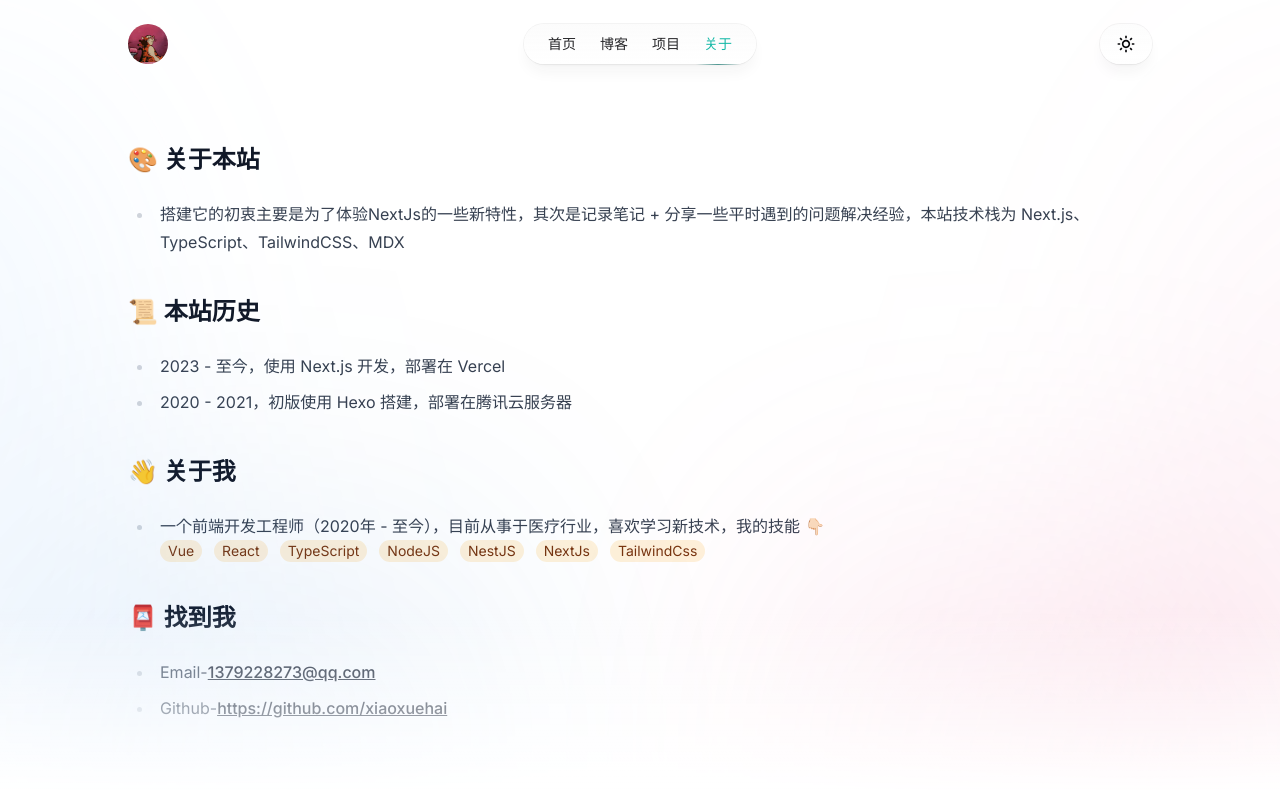
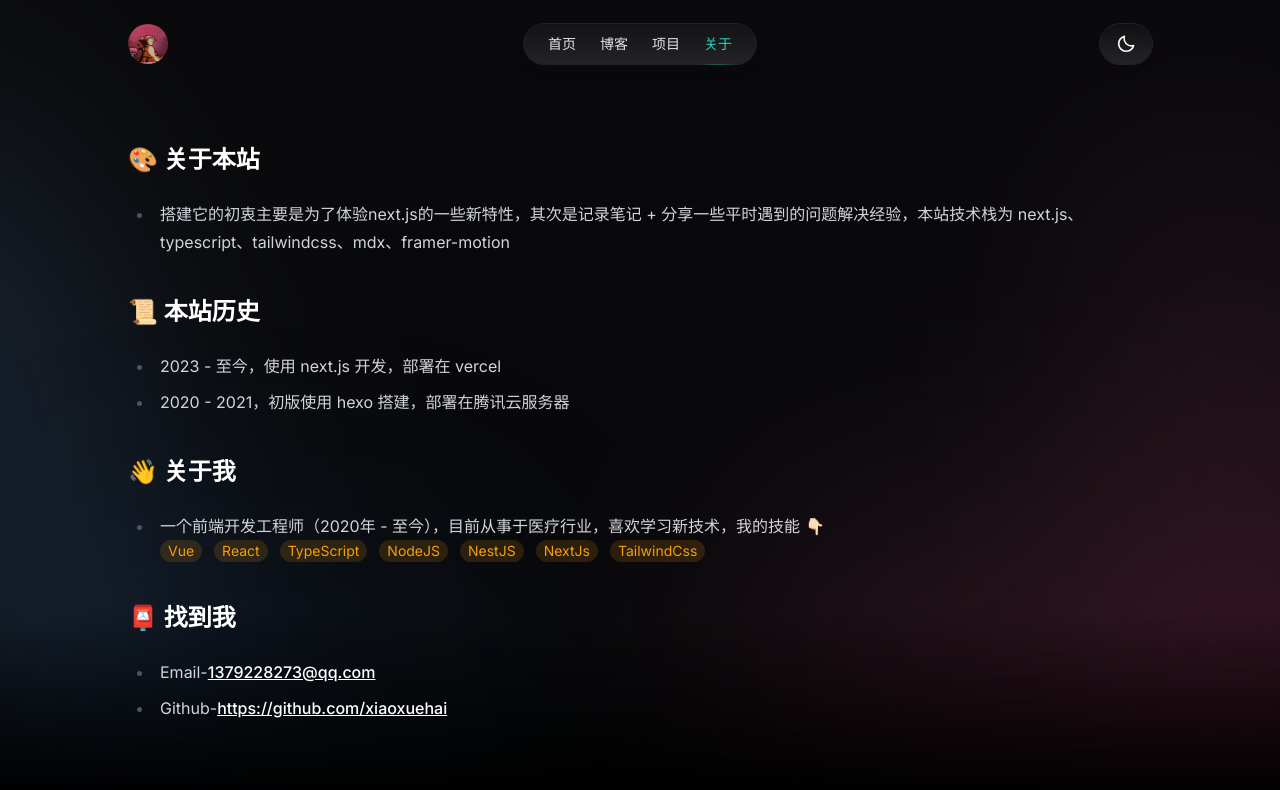
Before and after one commit to xiaoxuehai/xiaoxuehai.site, a Next.js app: page /about in a window 1280 px wide. Shown: the top 790 px of the page. Built offline with nearby package versions, Linux system fonts and the light colour scheme.

Commit message:
chore: 完善网站信息及背景组件

```diff
--- a/src/app/(main)/Background.tsx
+++ b/src/app/(main)/Background.tsx
@@ -1,8 +1,6 @@
 import React, { ComponentPropsWithoutRef } from 'react';
 
 import { cn } from '@/lib/utils';
-
-import $styles from './background.module.css';
 
 export function Background({
   className,
@@ -11,30 +9,52 @@ export function Background({
   return (
     <div
       className={cn(
-        'pointer-events-none absolute left-0 top-0 h-full w-full overflow-hidden',
+        'pointer-events-none absolute left-0 top-0 h-full w-full overflow-hidden [--lights-bottom-height:420px] [--lights-side-height:900px]',
         className,
       )}
       {...rest}
     >
       <div
-        className='[--gradient-color-1=rgba(0,0,0,1)] [--gradient-color-2=rgba(0,0,0,0.8)] [--gradient-color-3=rgba(0,0,0,0)] dark:[--gradient-color-1=rgba(255,255,255,1)] dark:[--gradient-color-2=rgba(255,255,255,0.8)] dark:[--gradient-color-3=rgba(255,255,255,0)] absolute z-[-1] h-full w-full [--gradient-stop-1:60%] [--gradient-stop-2:85%] lg:[--gradient-stop-1:50%] lg:[--gradient-stop-2:90%]'
+        className='absolute z-[-1] h-full w-full [--gradient-color-1:rgba(0,0,0,1)] [--gradient-color-2:rgba(0,0,0,0.8)] [--gradient-color-3:rgba(0,0,0,0)] [--gradient-stop-1:60%] [--gradient-stop-2:85%] dark:[--gradient-color-1:rgba(255,255,255,1)] dark:[--gradient-color-2:rgba(255,255,255,0.8)] dark:[--gradient-color-3:rgba(255,255,255,0)] lg:[--gradient-stop-1:50%] lg:[--gradient-stop-2:90%]'
         style={{
           background:
             'linear-gradient(180deg, var(--gradient-color-1) 0%, var(--gradient-color-2) var(--gradient-stop-1), var(--gradient-color-3) var(--gradient-stop-2), 100% transparent)',
         }}
       ></div>
       <span
-        className={cn('opacity-50 dark:opacity-100', $styles.left_lights)}
+        className='pointer-events-none absolute left-[-12.5%] z-20 h-[var(--lights-side-height)] w-1/4 rotate-[-15deg] rounded-b-[25%] rounded-t-[100%] opacity-20 blur-[125px]'
+        style={{
+          background: 'linear-gradient(180deg, #77b8ff, rgb(42 138 246 / 40%))',
+          top: 'calc(50% - var(--lights-side-height) / 2 + 151px)',
+          willChange: 'filter',
+        }}
       ></span>
       <span
-        className={cn('opacity-50 dark:opacity-100', $styles.right_lights)}
+        className='pointer-events-none absolute left-0 z-20 h-[var(--lights-bottom-height)] w-2/5 opacity-20 blur-[125px]'
+        style={{
+          background:
+            'linear-gradient(180deg, rgb(29 92 162 / 20%), rgb(42 138 246 / 40%))',
+          top: 'calc(50% - var(--lights-bottom-height) / 2 + 298px)',
+        }}
       ></span>
       <span
-        className='absolute bottom-0 left-0 h-48 w-full bg-gradient-to-t from-white to-transparent dark:from-black'
+        className='pointer-events-none absolute right-[-12.5%] z-20 h-[var(--lights-side-height)] w-1/4 rotate-[-15deg] rounded-b-[25%] rounded-t-[100%] opacity-20 blur-[125px]'
         style={{
-          zIndex: 30,
+          background:
+            'linear-gradient(180deg, rgb(236 151 207 / 40%), #e92a67)',
+          top: 'calc(50% - var(--lights-side-height) / 2 + 151px)',
         }}
       ></span>
+      <span
+        className='pointer-events-none absolute right-0 z-20 h-[var(--lights-bottom-height)] w-2/5 opacity-20 blur-[125px]'
+        style={{
+          background:
+            'linear-gradient(180deg, rgb(236 151 207 / 40%), #e92a67)',
+          top: 'calc(50% - var(--lights-bottom-height) / 2 + 298px)',
+        }}
+      ></span>
+
+      <span className='absolute bottom-0 left-0 z-30 h-48 w-full bg-gradient-to-t from-white to-transparent dark:from-black'></span>
     </div>
   );
 }
--- a/src/app/(main)/NavigationBar.tsx
+++ b/src/app/(main)/NavigationBar.tsx
@@ -6,10 +6,11 @@ import { X } from 'lucide-react';
 import NextLink from 'next/link';
 import { usePathname } from 'next/navigation';
 import {
+  type PropsWithChildren,
+  type MouseEvent,
+  useEffect,
   useCallback,
-  type HTMLAttributes,
-  type PropsWithChildren,
-  MouseEvent,
+  useState,
 } from 'react';
 import { FaAngleDown } from 'react-icons/fa';
 
@@ -20,7 +21,7 @@ import {
   DialogTrigger,
   DialogOverlay,
 } from '@/components/ui/dialog';
-import { NAVIGATION_ITEMS } from '@/config/app';
+import { navigation } from '@/config/navigation';
 import { cn } from '@/lib/utils';
 
 function DesktopNavItem({
@@ -35,7 +36,7 @@ function DesktopNavItem({
       <NextLink
         href={href}
         className={cn(
-          'relative flex h-full items-center whitespace-nowrap px-3 py-2 transition',
+          'relative flex h-full items-center whitespace-nowrap px-3 py-2 transition duration-300',
           isActive
             ? ' text-teal-500 dark:text-teal-400'
             : 'hover:text-teal-500 dark:hover:text-teal-400',
@@ -68,15 +69,10 @@ function MobileNavItem({
   );
 }
 
-function Mobile({ className }: { className: string }) {
+function Mobile() {
   return (
     <Dialog>
-      <DialogTrigger
-        className={cn(
-          'group flex w-20 items-center justify-between rounded-full bg-gradient-to-b from-zinc-50/50 to-white/90 px-3 py-2 shadow-lg shadow-zinc-800/5 ring-1 ring-zinc-900/5 backdrop-blur transition dark:from-zinc-900/50 dark:to-zinc-800/90 dark:ring-white/10 dark:hover:ring-white/20',
-          className,
-        )}
-      >
+      <DialogTrigger className='group flex w-20 items-center justify-between rounded-full bg-gradient-to-b from-zinc-50/50 to-white/90 px-3 py-2 shadow-lg shadow-zinc-800/5 ring-1 ring-zinc-900/5 backdrop-blur transition dark:from-zinc-900/50 dark:to-zinc-800/90 dark:ring-white/10 dark:hover:ring-white/20'>
         前往
         <FaAngleDown />
       </DialogTrigger>
@@ -95,7 +91,7 @@ function Mobile({ className }: { className: string }) {
 
         <nav className='mt-4'>
           <ul className='-my-2 divide-y divide-zinc-500/20 text-base  dark:divide-zinc-100/5'>
-            {NAVIGATION_ITEMS.map(({ href, text }) => (
+            {navigation.map(({ href, text }) => (
               <MobileNavItem key={href} href={href}>
                 <DialogClose className='w-full text-left'>{text}</DialogClose>
               </MobileNavItem>
@@ -106,7 +102,7 @@ function Mobile({ className }: { className: string }) {
     </Dialog>
   );
 }
-function Desktop({ className, ...rest }: HTMLAttributes<HTMLDivElement>) {
+function Desktop() {
   const mouseX = useMotionValue(0);
   const mouseY = useMotionValue(0);
   const radius = useMotionValue(0);
@@ -116,7 +112,7 @@ function Desktop({ className, ...rest }: HTMLAttributes<HTMLDivElement>) {
         currentTarget.getBoundingClientRect();
       mouseX.set(clientX - left);
       mouseY.set(clientY - top);
-      radius.set(Math.sqrt(width ** 2 + height ** 2) / 2.5);
+      radius.set(Math.sqrt(width ** 2 + height ** 2) / 3);
     },
     [mouseX, mouseY, radius],
   );
@@ -131,9 +127,7 @@ function Desktop({ className, ...rest }: HTMLAttributes<HTMLDivElement>) {
         'shadow-lg shadow-zinc-800/5 ring-1 ring-zinc-900/5 backdrop-blur-md',
         'dark:from-zinc-900/70 dark:to-zinc-800/90 dark:ring-zinc-100/10',
         '[--spotlight-color:rgb(20,184,166,0.1)] dark:[--spotlight-color:rgb(20,184,166,0.3)]',
-        className,
       )}
-      {...rest}
     >
       <motion.span
         className='pointer-events-none absolute inset-0 rounded-full opacity-0 transition-opacity duration-500 group-hover:opacity-100'
@@ -141,7 +135,7 @@ function Desktop({ className, ...rest }: HTMLAttributes<HTMLDivElement>) {
       />
 
       <ul className='flex h-full px-3 text-sm font-medium text-zinc-800 dark:text-zinc-200'>
-        {NAVIGATION_ITEMS.map(({ href, text }) => (
+        {navigation.map(({ href, text }) => (
           <DesktopNavItem key={href} href={href}>
             {text}
           </DesktopNavItem>
@@ -151,10 +145,19 @@ function Desktop({ className, ...rest }: HTMLAttributes<HTMLDivElement>) {
   );
 }
 export function NavigationBar() {
-  return (
-    <>
-      <Desktop className='hidden md:block' />
-      <Mobile className='md:hidden' />
-    </>
-  );
+  const [isDesktop, setIsDesktop] = useState(false);
+  useEffect(() => {
+    const mediaQuery = window.matchMedia('(min-width: 768px)');
+    const handleMediaQueryChange = (event: MediaQueryListEvent) => {
+      setIsDesktop(event.matches);
+    };
+
+    mediaQuery.addEventListener('change', handleMediaQueryChange);
+    setIsDesktop(mediaQuery.matches);
+    return () => {
+      mediaQuery.removeEventListener('change', handleMediaQueryChange);
+    };
+  }, []);
+
+  return isDesktop ? <Desktop /> : <Mobile />;
 }
--- a/src/app/(main)/about/page.tsx
+++ b/src/app/(main)/about/page.tsx
@@ -6,6 +6,7 @@ import NextLink from 'next/link';
 import React from 'react';
 
 import { Container } from '@/components/Container';
+import { site } from '@/config/site';
 import { Animate } from '@/enum';
 
 export default function About() {
@@ -56,9 +57,9 @@ export default function About() {
       content: (
         <ul>
           <li>
-            搭建它的初衷主要是为了体验NextJs的一些新特性，其次是记录笔记 +
+            搭建它的初衷主要是为了体验next.js的一些新特性，其次是记录笔记 +
             分享一些平时遇到的问题解决经验，本站技术栈为
-            Next.js、TypeScript、TailwindCSS、MDX
+            next.js、typescript、tailwindcss、mdx、framer-motion
           </li>
         </ul>
       ),
@@ -67,8 +68,8 @@ export default function About() {
       title: '📜 本站历史',
       content: (
         <ul>
-          <li>2023 - 至今，使用 Next.js 开发，部署在 Vercel</li>
-          <li>2020 - 2021，初版使用 Hexo 搭建，部署在腾讯云服务器</li>
+          <li>2023 - 至今，使用 next.js 开发，部署在 vercel</li>
+          <li>2020 - 2021，初版使用 hexo 搭建，部署在腾讯云服务器</li>
         </ul>
       ),
     },
@@ -102,14 +103,12 @@ export default function About() {
         <ul>
           <li>
             Email-
-            <NextLink href='mailto:1379228273@qq.com'>
-              1379228273@qq.com
-            </NextLink>
+            <NextLink href='mailto:1379228273@qq.com'>{site.email}</NextLink>
           </li>
           <li>
             Github-
-            <a href='https://github.com/xiaoxuehai'>
-              https://github.com/xiaoxuehai
+            <a href='https://github.com/xiaoxuehai' target='_blank'>
+              {site.github}
             </a>
           </li>
         </ul>
--- a/src/app/(main)/background.module.css
+++ /dev/null
@@ -1,108 +0,0 @@
-.left_lights::after,
-.left_lights::before,
-.right_lights::after,
-.right_lights::before {
-  position: absolute;
-  pointer-events: none;
-  content: '';
-  filter: blur(125px);
-  mix-blend-mode: normal;
-  will-change: filter;
-}
-
-.left_lights::before {
-  top: calc(50% - 900px / 2 + 151px);
-  left: -12.5%;
-  z-index: 20;
-  width: 25%;
-  height: 900px;
-  background: linear-gradient(180deg, #77b8ff, rgb(42 138 246 / 40%));
-  border-radius: 100% 100% 100% 100% 25% 25% 25% 25%;
-  opacity: 0.2;
-  transform: rotate(-15deg);
-}
-
-.left_lights::after {
-  top: calc(50% - 422px / 2 + 298px);
-  left: 0;
-  width: 40%;
-  height: 422px;
-  background: linear-gradient(
-    180deg,
-    rgb(29 92 162 / 20%),
-    rgb(42 138 246 / 40%)
-  );
-  opacity: 0.5;
-}
-
-.right_lights::before {
-  top: calc(50% - 900px / 2 + 151px);
-  right: -12.5%;
-  z-index: 20;
-  width: 25%;
-  height: 900px;
-  overflow: hidden;
-  background-image: linear-gradient(180deg, rgb(236 151 207 / 40%), #e92a67);
-  border-radius: 100% 100% 100% 100% 25% 25% 25% 25%;
-  opacity: 0.2;
-  transform: rotate(15deg);
-}
-
-.right_lights::after {
-  top: calc(50% - 422px / 2 + 298px);
-  right: 0;
-  width: 40%;
-  height: 422px;
-  background: linear-gradient(180deg, rgb(236 151 207 / 40%), #e92a67);
-  opacity: 0.25;
-  transform: matrix(-1, 0, 0, 1, 0, 0);
-}
-
-.background_container {
-  position: absolute;
-  inset: 0;
-  z-index: -6;
-  overflow: hidden;
-  transition: perspective 3s ease 0s;
-  perspective: 1000px;
-}
-
-/* .background_container::before{
-  content: "";
-  position: absolute;
-} */
-
-.background_container .background_lines {
-  position: absolute;
-  inset: -100% 0;
-  display: flex;
-  align-items: center;
-  justify-content: center;
-  width: 200vw;
-  margin-left: -50%;
-  overflow: hidden;
-  background-image: linear-gradient(
-    to right,
-    var(--left) 45%,
-    transparent 50%,
-    var(--right) 55%
-  );
-  background-position-y: 100%;
-  mask-image: linear-gradient(90deg, #000 2px, transparent 0),
-    linear-gradient(180deg, #000 2px, transparent 0);
-  mask-repeat: repeat;
-  mask-position: 50% 0;
-  mask-size: 80px 80px;
-  transform: translateY(0);
-  animation: background-go-up 30s linear infinite;
-}
-
-@keyframes background-go-up {
-  0% {
-    transform: translateY(0);
-  }
-
-  100% {
-    transform: translateY(calc(50% + 28px));
-  }
-}
--- a/src/app/(main)/layout.tsx
+++ b/src/app/(main)/layout.tsx
@@ -5,7 +5,7 @@ import { Header } from './Header';
 export default function MainLayout({ children }: PropsWithChildren) {
   return (
     <>
-      <div className='flex min-h-screen flex-col overflow-x-hidden'>
+      <div className='relative z-50 flex min-h-screen flex-col overflow-x-hidden'>
         <Header />
         <main className='flex-1'>{children}</main>
       </div>
--- a/src/app/layout.tsx
+++ b/src/app/layout.tsx
@@ -34,7 +34,7 @@ export default function RootLayout({
       >
         <ThemeProvider
           attribute='class'
-          defaultTheme='light'
+          defaultTheme='dark'
           enableSystem
           disableTransitionOnChange
         >
--- a/src/config/app.ts
+++ b/src/config/navigation.ts
@@ -1,4 +1,4 @@
-export const NAVIGATION_ITEMS = [
+export const navigation = [
   { href: '/', text: '首页' },
   { href: '/blogs', text: '博客' },
   { href: '/projects', text: '项目' },
--- /dev/null
+++ b/src/config/site.ts
@@ -0,0 +1,9 @@
+export const site = {
+  name: 'Xuehai Xiao',
+  avatar: '/avatar.jpg',
+  siteUrl: 'https://www.xiaoxuehai.site',
+  github: 'https://github.com/xiaoxuehai',
+  email: '1379228273@qq.com',
+  qq: '/qq.png',
+  wechat: '/wechat.png',
+};
```
Also changed, not shown: src/app/(main)/(home)/page.tsx (+25 -33 lines), public/qq.png (added), public/wechat.png (added).
